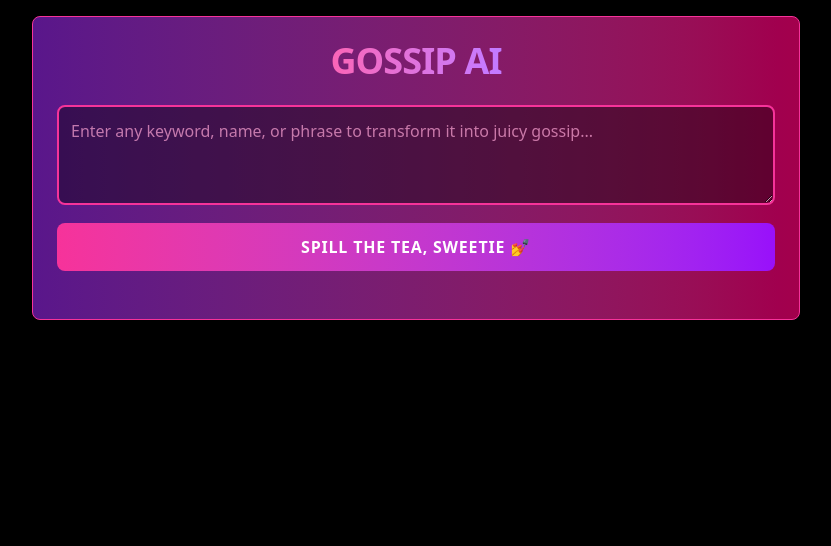
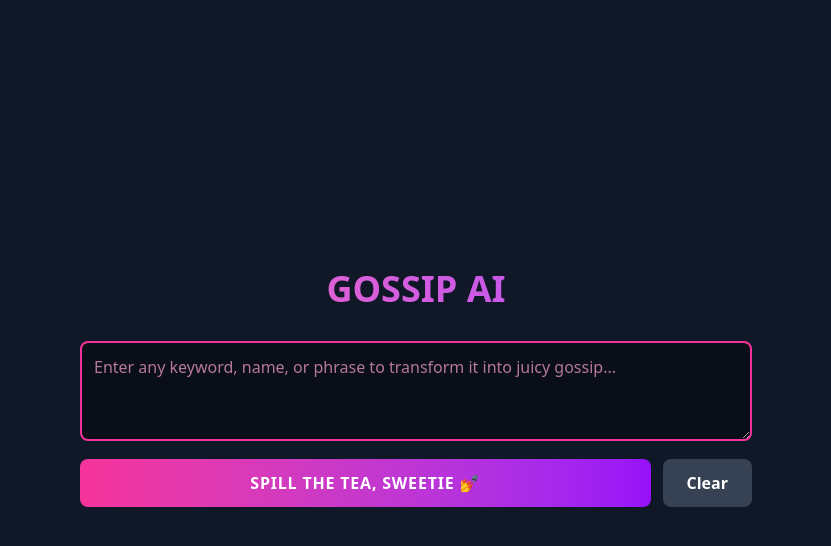
Before and after one commit to Joaosilva27/gossip-explainer-ai, a React (Vite) app: page / in a window 1280 px wide. Shown: the top 546 px of the page, without its empty margins (224-1055 px from the left). Built offline with nearby package versions, Linux system fonts and the light colour scheme; no server answers.

Commit message:
clear text button & minor css changes
* new clearText function to clear both userPrompt and aiResponse state

* minor css changes to make app look more aesthetically pleasing

```diff
--- a/src/App.jsx
+++ b/src/App.jsx
@@ -30,12 +30,17 @@ function App() {
     }
   }
 
+  function clearText() {
+    setUserPrompt("");
+    setAiResponse(undefined);
+  }
+
   return (
-    <div className='min-h-screen bg-black p-4 text-white'>
-      <div className='max-w-3xl mx-auto bg-gradient-to-r from-purple-900 to-pink-800 rounded-lg shadow-lg p-6 border border-pink-500'>
-        <h1 className='text-4xl font-extrabold text-center text-pink-300 mb-6 tracking-tight'>
-          <span className='bg-gradient-to-r from-pink-400 to-purple-400 bg-clip-text text-transparent'>GOSSIP AI</span>
-        </h1>
+    <div className='min-h-screen bg-gray-900 text-white flex items-center justify-center p-4'>
+      <div className='w-full max-w-2xl'>
+        <header className='mb-8 text-center'>
+          <h1 className='text-4xl font-bold text-transparent bg-clip-text bg-gradient-to-r from-pink-400 to-purple-500'>GOSSIP AI</h1>
+        </header>
 
         <div className='mb-6'>
           <textarea
@@ -46,13 +51,22 @@ function App() {
             rows='3'
           />
 
+          <div className='flex gap-3 mt-3'>
             <button
               onClick={onGossipGeneration}
               disabled={isLoading}
-            className='w-full mt-3 bg-gradient-to-r from-pink-500 to-purple-600 hover:from-pink-600 hover:to-purple-700 text-white font-bold py-3 px-4 rounded-lg transition-all transform hover:scale-105 uppercase tracking-wider'
+              className='flex-1 bg-gradient-to-r from-pink-500 to-purple-600 hover:from-pink-600 hover:to-purple-700 text-white font-bold py-3 px-4 rounded-lg transition-all transform hover:scale-105 uppercase tracking-wider'
             >
               {isLoading ? "Generating the gossip..." : "Spill the tea, sweetie 💅"}
             </button>
+
+            <button
+              onClick={clearText}
+              className='bg-gray-700 hover:bg-gray-600 text-white font-bold py-3 px-6 rounded-lg transition-all transform hover:scale-105'
+            >
+              Clear
+            </button>
+          </div>
         </div>
 
         {aiResponse && (
```
Lines whose indentation alone changed are shown as unchanged.
